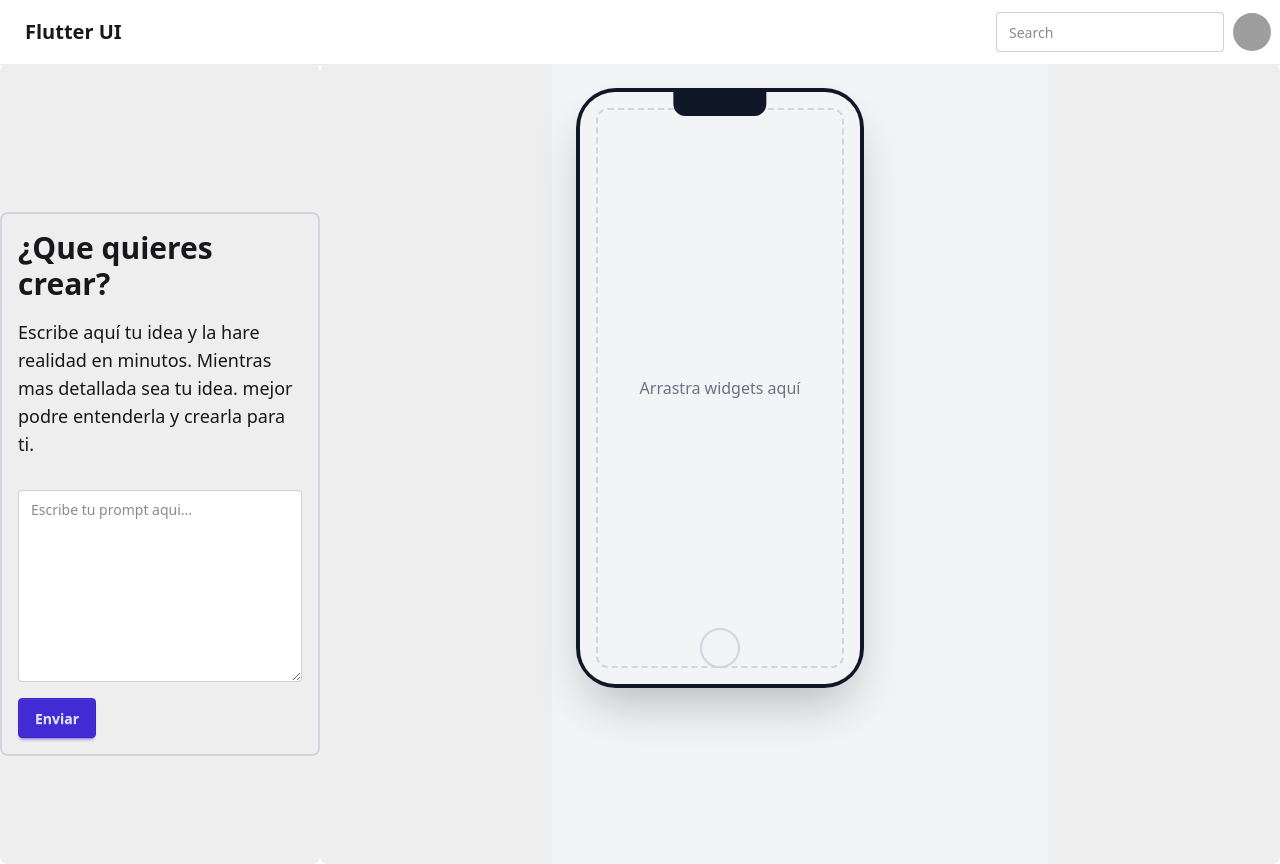
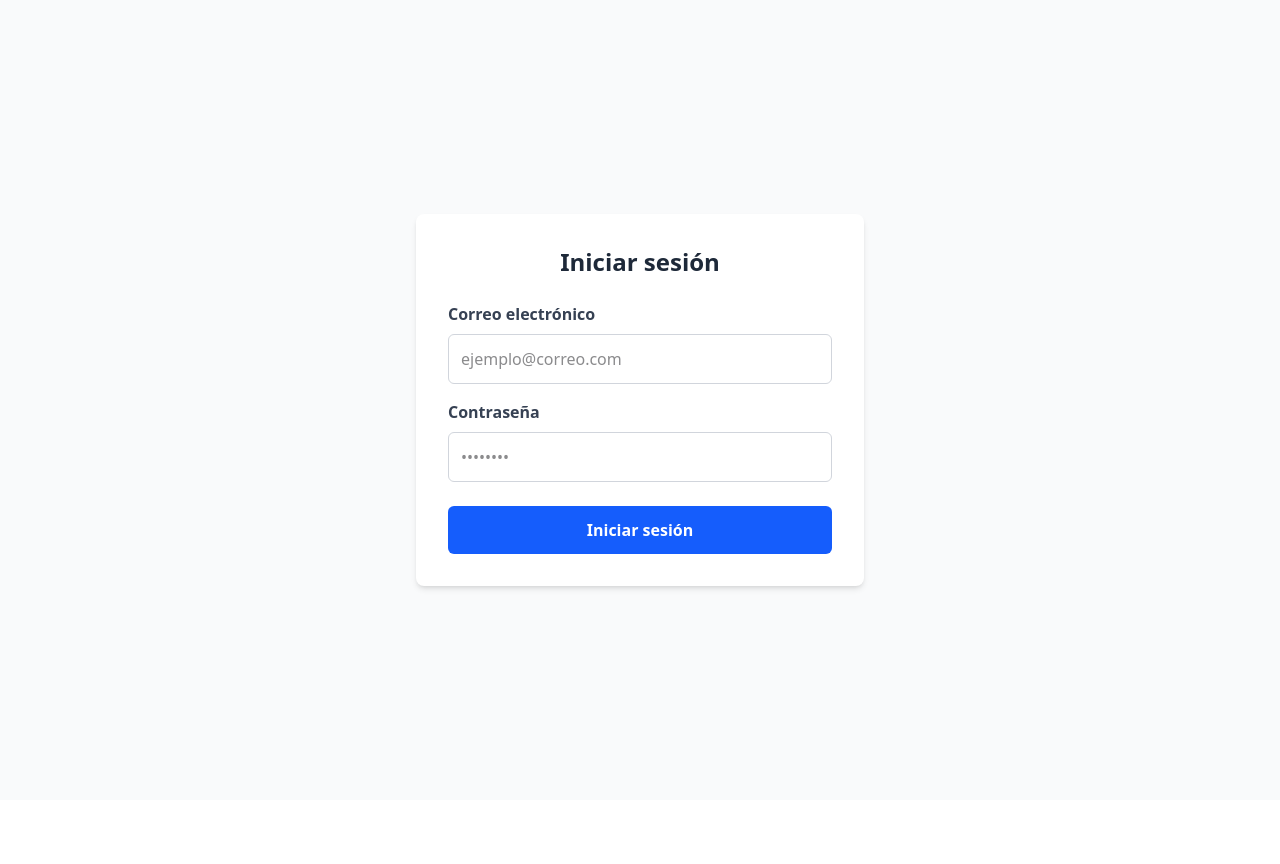
Before and after one commit to RubenCano21/sw1-parcial2, a React (Vite) app: page / in a window 1280 px wide. After the commit the page ends 800 px from the top, so only its background shows below. Built offline with nearby package versions, Linux system fonts and the light colour scheme; grey boxes are pictures that could not be loaded.

Commit message:
Implementar frontend iniciar sesion

```diff
--- /dev/null
+++ b/postcss.config.cjs
@@ -0,0 +1,6 @@
+module.exports = {
+  plugins: {
+    '@tailwindcss/postcss': {},
+    autoprefixer: {},
+  },
+}
--- a/src/App.tsx
+++ b/src/App.tsx
@@ -1,5 +1,3 @@
-
-
 import { useState } from 'react';
 import './App.css'
 import Navbar from './components/Navbar'
@@ -7,12 +5,15 @@ import Prompt from './pages/Prompt'
 import PhoneMockup from './components/PhoneMockup';
 import CanvasDropZone from './components/CanvasDropZone';
 
-
-
 function App() {
-
   const [canvasWidgets, setCanvasWidgets] = useState([]);
   const [draggedWidget, setDraggedWidget] = useState(null);
+
+  const [isLoggedIn, setIsLoggedIn] = useState(false);
+
+  // Estados para los inputs del login
+  const [email, setEmail] = useState('');
+  const [password, setPassword] = useState('');
 
   const handleDragStart = (widget: any) => {
     setDraggedWidget(widget);
@@ -30,26 +31,80 @@ function App() {
     e.preventDefault();
   };
 
+  // Función que "inicia sesión"
+  const handleLogin = (e: React.FormEvent) => {
+    e.preventDefault();
+
+    // Aquí puedes validar o hacer autentificación real
+    if (email && password) {
+      // Por ahora solo activamos el estado loggedIn
+      setIsLoggedIn(true);
+    } else {
+      alert('Por favor completa ambos campos');
+    }
+  };
+
+  if (!isLoggedIn) {
+    return (
+      <div className="flex items-center justify-center h-screen bg-gray-50">
+        <form
+          onSubmit={handleLogin}
+          className="bg-white p-8 rounded-lg shadow-md w-full max-w-md"
+        >
+          <h2 className="text-2xl font-bold mb-6 text-center text-gray-800">Iniciar sesión</h2>
+          <label htmlFor="email" className="block mb-2 text-gray-700 font-semibold">
+            Correo electrónico
+          </label>
+          <input
+            id="email"
+            type="email"
+            value={email}
+            onChange={(e) => setEmail(e.target.value)}
+            className="w-full p-3 rounded-md border border-gray-300 mb-4 focus:outline-none focus:ring-2 focus:ring-blue-500"
+            placeholder="ejemplo@correo.com"
+            required
+          />
+
+          <label htmlFor="password" className="block mb-2 text-gray-700 font-semibold">
+            Contraseña
+          </label>
+          <input
+            id="password"
+            type="password"
+            value={password}
+            onChange={(e) => setPassword(e.target.value)}
+            className="w-full p-3 rounded-md border border-gray-300 mb-6 focus:outline-none focus:ring-2 focus:ring-blue-500"
+            placeholder="••••••••"
+            required
+          />
+
+          <button
+            type="submit"
+            className="w-full bg-blue-600 text-white py-3 rounded-md font-semibold hover:bg-blue-700 transition"
+          >
+            Iniciar sesión
+          </button>
+        </form>
+      </div>
+    );
+  }
+
+  // Si ya está logueado, muestra la app principal
   return (
     <>
       <Navbar />
       <div className="flex w-full h-screen flex-col">
         <div className="flex flex-row flex-grow">
-          {/* Prompt ocupa 1/3 del ancho sin separación */}
           <div className="w-1/4">
             <div className="card bg-base-300 rounded-l-box h-full grid place-items-center">
               <Prompt />
             </div>
           </div>
 
-          {/* Index ocupa 2/3 del ancho sin separación */}
           <div className="w-3/4">
             <div className="card bg-base-300 rounded-r-box h-full grid place-items-center">
-
               <div className="min-h-screen bg-gray-100 dark:bg-gray-900 p-6">
                 <div className="max-w-6xl mx-auto grid grid-cols-1 lg:grid-cols-3 gap-8">
-
-
                   <div className="lg:col-span-2 flex justify-center">
                     <PhoneMockup>
                       <CanvasDropZone
@@ -66,7 +121,7 @@ function App() {
         </div>
       </div>
     </>
-  )
+  );
 }
 
 export default App;
--- a/src/Login.tsx
+++ b/src/Login.tsx
@@ -1,37 +1,50 @@
 import React, { useState } from "react";
+import { useNavigate } from "react-router-dom";
 import axios from "axios";
+
+interface LoginResponse {
+  token: string;
+  usuario: {
+    id: number;
+    nombre: string;
+    correo: string;
+  };
+}
 
 const Login = () => {
   const [correo, setCorreo] = useState("");
   const [password, setPassword] = useState("");
   const [mensaje, setMensaje] = useState("");
+  const navigate = useNavigate();
 
   const handleSubmit = async (e: React.FormEvent) => {
     e.preventDefault();
-
     try {
-      const response = await axios.post("http://localhost:8080/api/auth/login", {
+      const res = await axios.post<LoginResponse>(
+        "http://localhost:8080/api/auth/login",
+        {
           correo,
           password,
-      });
-      console.log(response.data);
-      setMensaje("Inicio de sesión exitoso");
+        }
+      );
+      localStorage.setItem("token", res.data.token);
+      navigate("/app");
     } catch (error: any) {
-      console.error(error);
-      const mensajeError = error?.response?.data || "Error en el inicio de sesión";
-      setMensaje(mensajeError);
+      setMensaje("Correo o contraseña incorrectos");
     }
   };
 
   return (
-    <div style={{ maxWidth: 400, margin: "0 auto" }}>
-      <h2>Login</h2>
-      <form onSubmit={handleSubmit}>
+    <div className="min-h-screen bg-gradient-to-br from-purple-700 via-purple-500 to-purple-300 flex items-center justify-center">
+      <div className="bg-white rounded-2xl shadow-xl p-8 w-full max-w-sm">
+        <h2 className="text-2xl font-bold text-center text-purple-700 mb-6">Iniciar Sesión</h2>
+        <form onSubmit={handleSubmit} className="space-y-4">
           <input
             type="email"
-          placeholder="Correo"
+            placeholder="Correo electrónico"
             value={correo}
             onChange={(e) => setCorreo(e.target.value)}
+            className="w-full px-4 py-2 border border-gray-300 rounded-md focus:outline-none focus:ring-2 focus:ring-purple-500"
             required
           />
           <input
@@ -39,11 +52,18 @@ const Login = () => {
             placeholder="Contraseña"
             value={password}
             onChange={(e) => setPassword(e.target.value)}
+            className="w-full px-4 py-2 border border-gray-300 rounded-md focus:outline-none focus:ring-2 focus:ring-purple-500"
             required
           />
-        <button type="submit">Iniciar sesión</button>
+          <button
+            type="submit"
+            className="w-full bg-purple-600 text-white py-2 rounded-md hover:bg-purple-700 transition"
+          >
+            Ingresar
+          </button>
         </form>
-      {mensaje && <p>{mensaje}</p>}
+        {mensaje && <p className="mt-4 text-center text-red-500">{mensaje}</p>}
+      </div>
     </div>
   );
 };
--- /dev/null
+++ b/src/home.tsx
@@ -0,0 +1,22 @@
+import React from 'react';
+
+const Home = () => {
+  return (
+    <div className="min-h-screen bg-gradient-to-br from-purple-700 via-purple-900 to-indigo-900 flex flex-col items-center justify-center text-white px-6">
+      <div className="bg-purple-800 bg-opacity-70 rounded-xl shadow-lg p-10 max-w-xl text-center">
+        <h1 className="text-4xl font-extrabold mb-4 drop-shadow-lg">
+          ¡Bienvenido a tu página principal!
+        </h1>
+        <p className="text-lg mb-8 leading-relaxed drop-shadow-md">
+          Esta es la página <span className="font-semibold underline decoration-indigo-300">Home</span> después de iniciar sesión.
+          Explora las funcionalidades y disfruta de la experiencia.
+        </p>
+        <button className="bg-indigo-500 hover:bg-indigo-600 transition rounded-md px-6 py-3 font-semibold shadow-lg drop-shadow-lg">
+          Explorar ahora
+        </button>
+      </div>
+    </div>
+  );
+};
+
+export default Home;
--- /dev/null
+++ b/src/index.css
@@ -0,0 +1,3 @@
+@tailwind base;
+@tailwind components;
+@tailwind utilities;
--- a/src/main.tsx
+++ b/src/main.tsx
@@ -1,9 +1,13 @@
-import { StrictMode } from 'react'
-import { createRoot } from 'react-dom/client'
-import App from './App.tsx'
+import { StrictMode } from 'react';
+import { createRoot } from 'react-dom/client';
+import { BrowserRouter } from 'react-router-dom';
+import App from './App';
+import './index.css'
 
 createRoot(document.getElementById('root')!).render(
   <StrictMode>
-    <App />
-  </StrictMode>,
-)
+    <BrowserRouter>
+      <App />
+    </BrowserRouter>
+  </StrictMode>
+);
--- /dev/null
+++ b/tailwind.config.js
@@ -0,0 +1,11 @@
+/** @type {import('tailwindcss').Config} */
+module.exports = {
+  content: [
+    './index.html',
+    './src/**/*.{js,jsx,ts,tsx}', // Asegúrate que tu código fuente esté aquí
+  ],
+  theme: {
+    extend: {},
+  },
+  plugins: [],
+}
--- a/vite.config.ts
+++ b/vite.config.ts
@@ -1,7 +1,6 @@
 import { defineConfig } from 'vite'
 import react from '@vitejs/plugin-react'
-import tailwindcss from '@tailwindcss/vite'
 
 export default defineConfig({
-  plugins: [tailwindcss(),react()],
+  plugins: [react()],
 })
```
Also changed, not shown: package.json (+6 -3 lines), 1 other file (tests, documents, lock files or other folders). Lines whose indentation alone changed are shown as unchanged.
